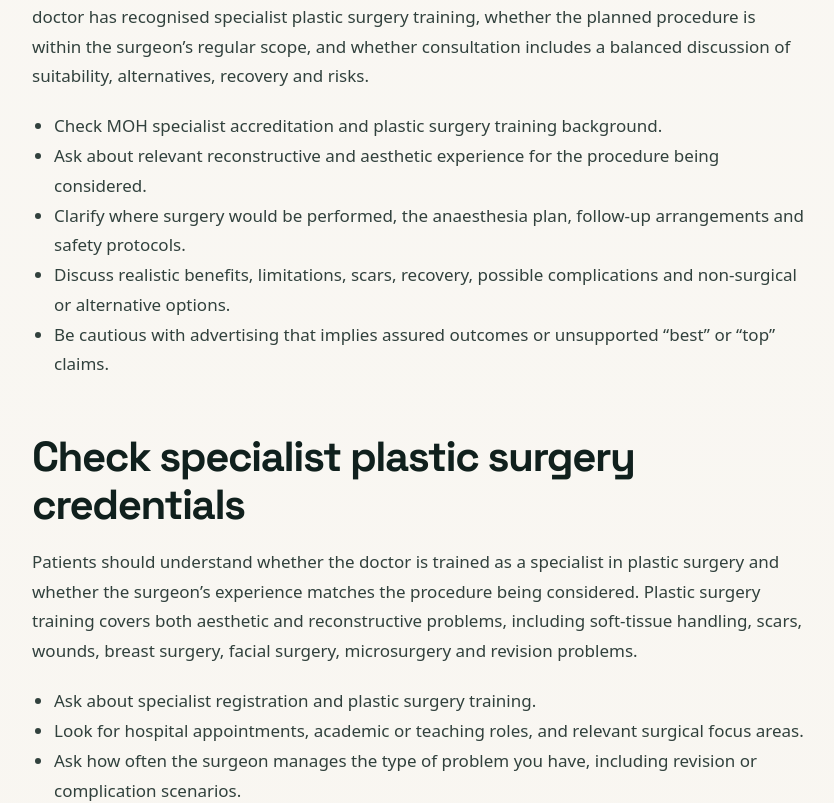
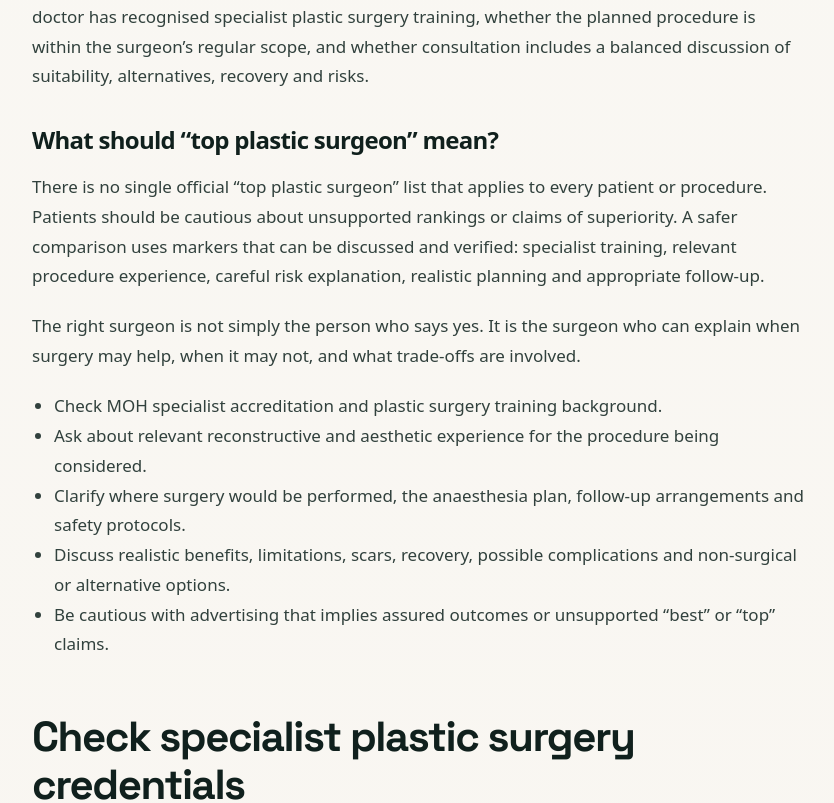
Before and after one commit to zatyrical/plasticwebsite, a Next.js app: page /plastic-surgeon-singapore in a window 1280 px wide. Shown: the part 4280-5083 px from the top of the page, without its empty margins (220-1054 px from the left). Built offline with nearby package versions, Linux system fonts and the light colour scheme.

Commit message:
Consolidate surgeon guide: update app/plastic-surgeon-singapore/page.tsx

```diff
--- a/app/plastic-surgeon-singapore/page.tsx
+++ b/app/plastic-surgeon-singapore/page.tsx
@@ -28,6 +28,10 @@ export const metadata: Metadata = {
 };
 
 const faqs = [
+  {
+    question: 'Who is the top plastic surgeon in Singapore?',
+    answer: 'There is no single official “top plastic surgeon” list that applies to every patient or procedure. A safer approach is to assess specialist credentials, relevant procedure experience, hospital appointments, safety standards, communication style and whether the surgeon gives realistic advice for your anatomy and goals.'
+  },
   {
     question: 'How do I check if a doctor is a plastic surgeon in Singapore?',
     answer: 'Patients can ask about specialist registration, plastic surgery training, hospital appointments, scope of practice and whether the doctor has experience in the procedure being considered. A formal consultation is needed before personalised advice.'
@@ -73,7 +77,7 @@ const jsonLd = {
         'choosing a plastic surgeon'
       ],
       datePublished: lastReviewedIso,
-      dateModified: '2026-10-04',
+      dateModified: '2026-10-07',
       lastReviewed: lastReviewedIso,
       author: { '@id': physicianId },
       reviewedBy: { '@id': physicianId },
@@ -173,6 +177,9 @@ export default function PlasticSurgeonSingaporePage() {
             <section id="evaluate">
               <h2>How should patients evaluate a plastic surgeon in Singapore?</h2>
               <p>Patients searching for a plastic surgeon in Singapore often compare credentials, procedure experience, consultation style and safety systems. A useful starting point is to check whether the doctor has recognised specialist plastic surgery training, whether the planned procedure is within the surgeon’s regular scope, and whether consultation includes a balanced discussion of suitability, alternatives, recovery and risks.</p>
+              <h3>What should “top plastic surgeon” mean?</h3>
+              <p>There is no single official “top plastic surgeon” list that applies to every patient or procedure. Patients should be cautious about unsupported rankings or claims of superiority. A safer comparison uses markers that can be discussed and verified: specialist training, relevant procedure experience, careful risk explanation, realistic planning and appropriate follow-up.</p>
+              <p>The right surgeon is not simply the person who says yes. It is the surgeon who can explain when surgery may help, when it may not, and what trade-offs are involved.</p>
               <ul>
                 <li>Check MOH specialist accreditation and plastic surgery training background.</li>
                 <li>Ask about relevant reconstructive and aesthetic experience for the procedure being considered.</li>
@@ -237,7 +244,7 @@ export default function PlasticSurgeonSingaporePage() {
             <section id="procedures">
               <h2>Related plastic surgery pages</h2>
               <div className="related-grid">
-                <Link href="/top-plastic-surgeon-singapore" className="related-card"><small>Patient guide</small><strong>Top Plastic Surgeon in Singapore: How to Choose Safely</strong><span>Read page</span></Link>
+                <Link href="/aesthetic-surgery" className="related-card"><small>Patient guide</small><strong>Aesthetic Plastic Surgery in Singapore</strong><span>Read page</span></Link>
                 <Link href="/asian-rhinoplasty-singapore" className="related-card"><small>Aesthetic surgery</small><strong>Asian Rhinoplasty in Singapore</strong><span>Read page</span></Link>
                 <Link href="/asian-eyelid-surgery-singapore" className="related-card"><small>Aesthetic surgery</small><strong>Asian Eyelid Surgery in Singapore</strong><span>Read page</span></Link>
                 <Link href="/breast-augmentation-singapore" className="related-card"><small>Aesthetic surgery</small><strong>Breast Augmentation in Singapore</strong><span>Read page</span></Link>
```
